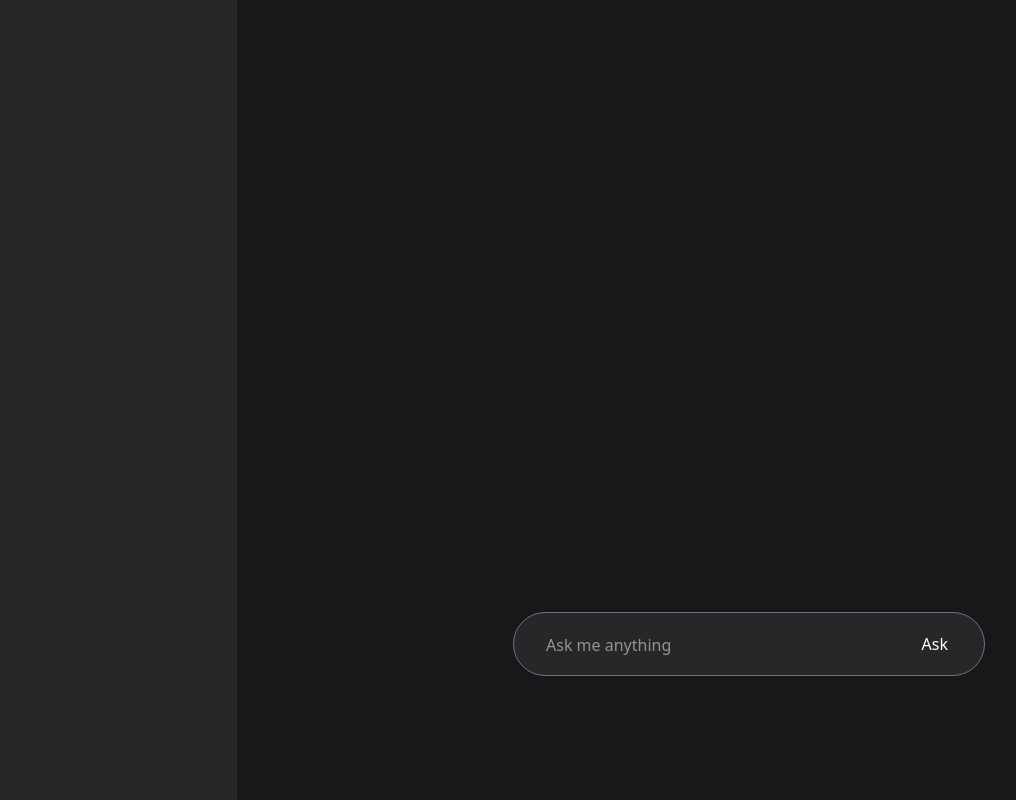
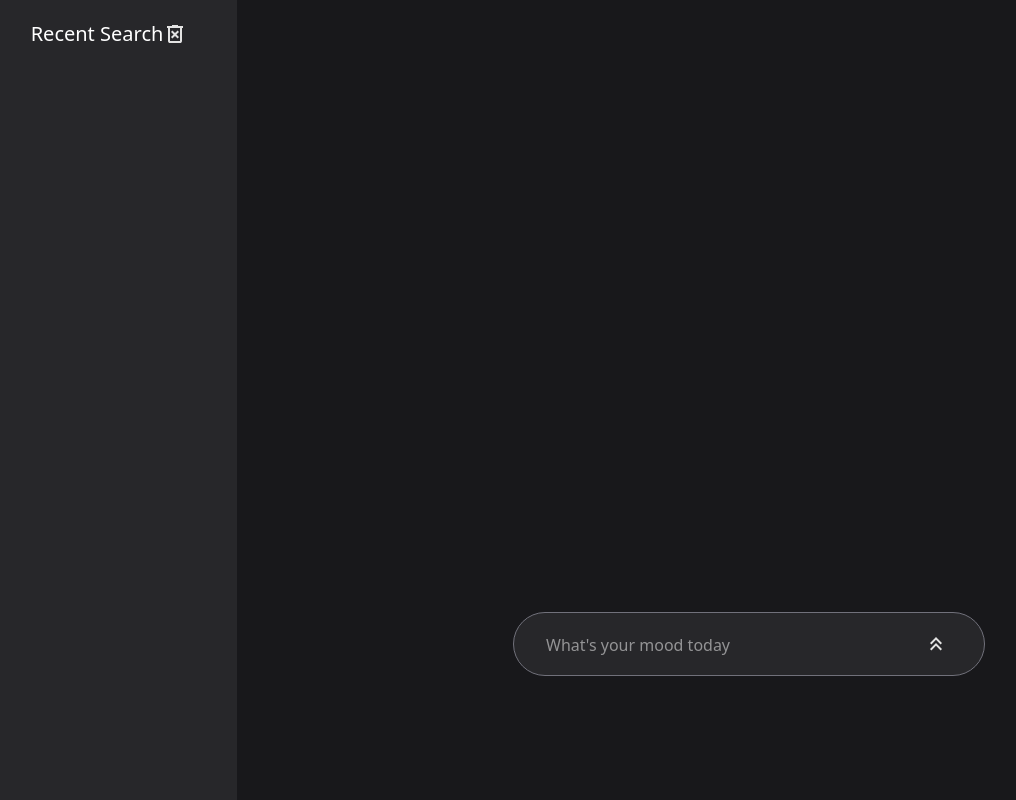
Before and after one commit to Exxtraa/Answerly, a React (Vite) app: page / in a window 1280 px wide. Shown: the whole page, without its empty margins (19-1035 px from the left). Built offline with nearby package versions, Linux system fonts and the light colour scheme.

Commit message:
added local storage and also improved the ui of it

```diff
--- a/src/App.jsx
+++ b/src/App.jsx
@@ -6,6 +6,7 @@ import Answer from "../src/components/Answer";
 function App() {
   const [question, setQuestion] = useState("");
   const [result, setResult] = useState([]);
+  const [recentHistory, setRecentHistory] = useState(JSON.parse(localStorage.getItem('history')));
 
   const payload = {
     contents: [
@@ -16,6 +17,17 @@ function App() {
   };
 
   const askQuestion = async () => {
+
+    if (localStorage.getItem('history')) {
+      let history = JSON.parse(localStorage.getItem('history'));
+      history = [question,...history]
+      localStorage.setItem('history',JSON.stringify(history));
+      setRecentHistory(history)
+    } else {
+      localStorage.setItem('history',JSON.stringify([question]));
+      setRecentHistory([question])
+    }
+
     let response = await fetch(URL, {
       method: "POST",
       body: JSON.stringify(payload),
@@ -36,21 +48,46 @@ function App() {
     setQuestion("");
   };
 
+  const clearHistory = () => {
+    localStorage.clear();
+    setRecentHistory('')
+  }
+
   return (
     <div className="grid grid-cols-5 h-screen text-center">
-      <div className="col-span-1 bg-zinc-800"></div>
+      <div className="col-span-1 bg-zinc-800">
+        <h1 className="pt-5 text-white text-xl flex text-center justify-center">
+          <span>Recent Search</span>
+          <button onClick={clearHistory} className="cursor-pointer"><svg xmlns="http://www.w3.org/2000/svg" height="24px" viewBox="0 -960 960 960" width="24px" fill="#e3e3e3"><path d="m376-300 104-104 104 104 56-56-104-104 104-104-56-56-104 104-104-104-56 56 104 104-104 104 56 56Zm-96 180q-33 0-56.5-23.5T200-200v-520h-40v-80h200v-40h240v40h200v80h-40v520q0 33-23.5 56.5T680-120H280Zm400-600H280v520h400v-520Zm-400 0v520-520Z"/></svg></button>
+          </h1>
+        <ul className="overflow-auto text-left mx-5 p-7">
+          {
+            recentHistory && recentHistory.map((item) => (
+              <li className="p-1 pl-5 truncate text-zinc-400 cursor-pointer hover:bg-zinc-700 hover:text-zinc-300">{item}</li>
+            ))
+          }
+        </ul>
+      </div>
       <div className="col-span-4 p-10">
         <div className="container h-143 overflow-x-hidden">
           <div className="text-zinc-300">
             <ul>
               {result.map((item, index) => (
-                <div key={index+Math.random()} className={item.type=='q'?'flex justify-end':''}>
+                <div
+                  key={index + Math.random()}
+                  className={item.type == "q" ? "flex justify-end" : ""}
+                >
                   {item.type == "q" ? (
                     <li
                       className="text-right p-1 border-8 bg-zinc-700 border-zinc-700 rounded-tl-3xl rounded-br-3xl w-fit rounded-bl-3xl "
                       key={index + Math.random()}
                     >
-                      <Answer ans={item.text} totalResult={1} index={index} type={item.type}/>
+                      <Answer
+                        ans={item.text}
+                        totalResult={1}
+                        index={index}
+                        type={item.type}
+                      />
                     </li>
                   ) : (
                     item.text.map((ansItem, ansIndex) => (
@@ -85,9 +122,9 @@ function App() {
             value={question}
             onChange={(e) => setQuestion(e.target.value)}
             className="w-full h-full p-8 outline-none"
-            placeholder="Ask me anything"
+            placeholder="What's your mood today"
           />
-          <button onClick={askQuestion}>Ask</button>
+          <button onClick={askQuestion} className="cursor-pointer"><svg xmlns="http://www.w3.org/2000/svg" height="24px" viewBox="0 -960 960 960" width="24px" fill="#e3e3e3"><path d="m296-224-56-56 240-240 240 240-56 56-184-183-184 183Zm0-240-56-56 240-240 240 240-56 56-184-183-184 183Z"/></svg></button>
         </div>
       </div>
     </div>
```
